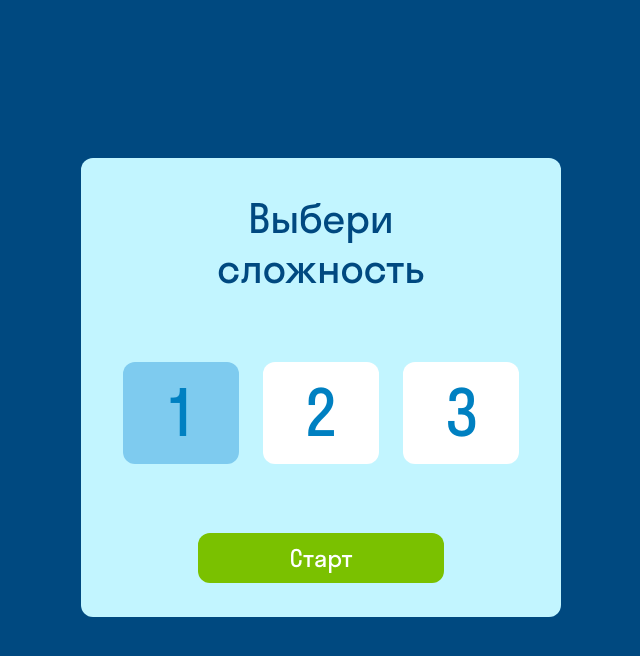
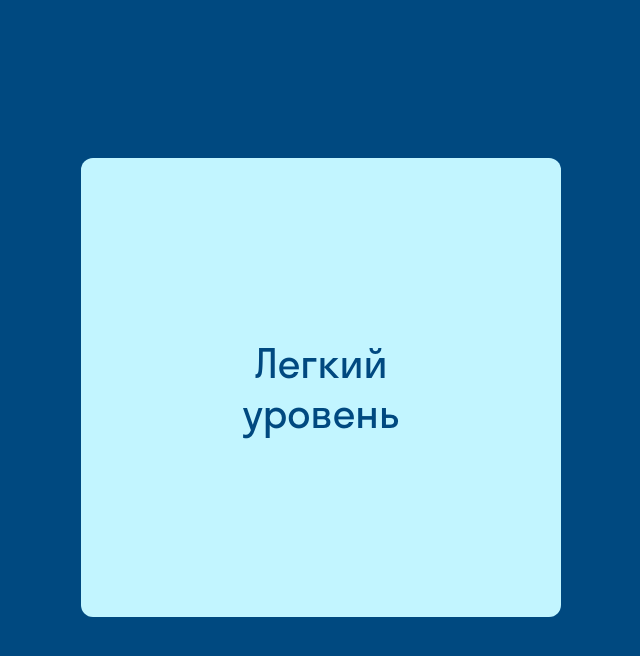
Before and after one commit to KseniyaBovda/CardGame, a plain HTML site: page index.html in a window 1280 px wide. Both pictures are taken after a click on the button "Старт". Shown: the whole page, without its empty margins (319-959 px from the left). Drawn offline with Linux system fonts and the light colour scheme.

Commit message:
выбор уровня

```diff
--- a/index.html
+++ b/index.html
@@ -10,20 +10,9 @@
 </head>
 
 <body>
-    <div class="main-card" >
-        <p class="text">Выбери сложность</p>
-            <div  class="level">
-                <input type="radio" id="radio1" name="radios" value="1" checked>
-                <label for="radio1">1</label>
-
-                <input type="radio" id="radio2" name="radios" value="2">
-                <label for="radio2">2</label>
-
-                <input type="radio" id="radio3" name="radios" value="3">
-                <label for="radio3">3</label>
-            </div>
-        <button class="start-button">Старт</button>
-    </div>
+    <div id="app"></div>
 </body>
 
+<script src="./render.js" type="module"></script>
+
 </html>
--- /dev/null
+++ b/render.js
@@ -0,0 +1,50 @@
+
+const renderLevels = () => {
+    const appEl = document.getElementById("app");
+    let appHtml = `<div class="main-card" >
+                    <p class="text">Выбери сложность</p>
+                    <div  class="level">
+                        <input type="radio" id="radio1" name="radios" value="1" checked>
+                        <label for="radio1">1</label>
+
+                        <input type="radio" id="radio2" name="radios" value="2">
+                        <label for="radio2">2</label>
+
+                        <input type="radio" id="radio3" name="radios" value="3">
+                        <label for="radio3">3</label>
+                    </div>
+                    <button class="start-button" id="start-button">Старт</button>
+                </div>`
+
+    appEl.innerHTML = appHtml;
+
+    const levels = document.querySelectorAll('div > input');
+    const startButton = document.getElementById("start-button");
+
+    startButton.addEventListener('click', () => {
+        let selectedLevel;
+        for (const level of levels) {
+            if (level.checked) {
+                selectedLevel = level.value;
+                break;
+            }
+        }
+        if (selectedLevel === "1") {
+            appHtml = `<div class="main-card" >
+                            <p class="text">Легкий уровень</p>
+                        </div>`;
+        } else if (selectedLevel === "2") {
+            appHtml = `<div class="main-card" >
+                            <p class="text">Средний уровень</p>
+                        </div>`;
+        } else if (selectedLevel === "3") {
+            appHtml = `<div class="main-card" >
+                            <p class="text">Сложный уровень</p>
+                        </div>`;
+        }
+        appEl.innerHTML = appHtml;
+    });
+
+
+}
+renderLevels();
```
